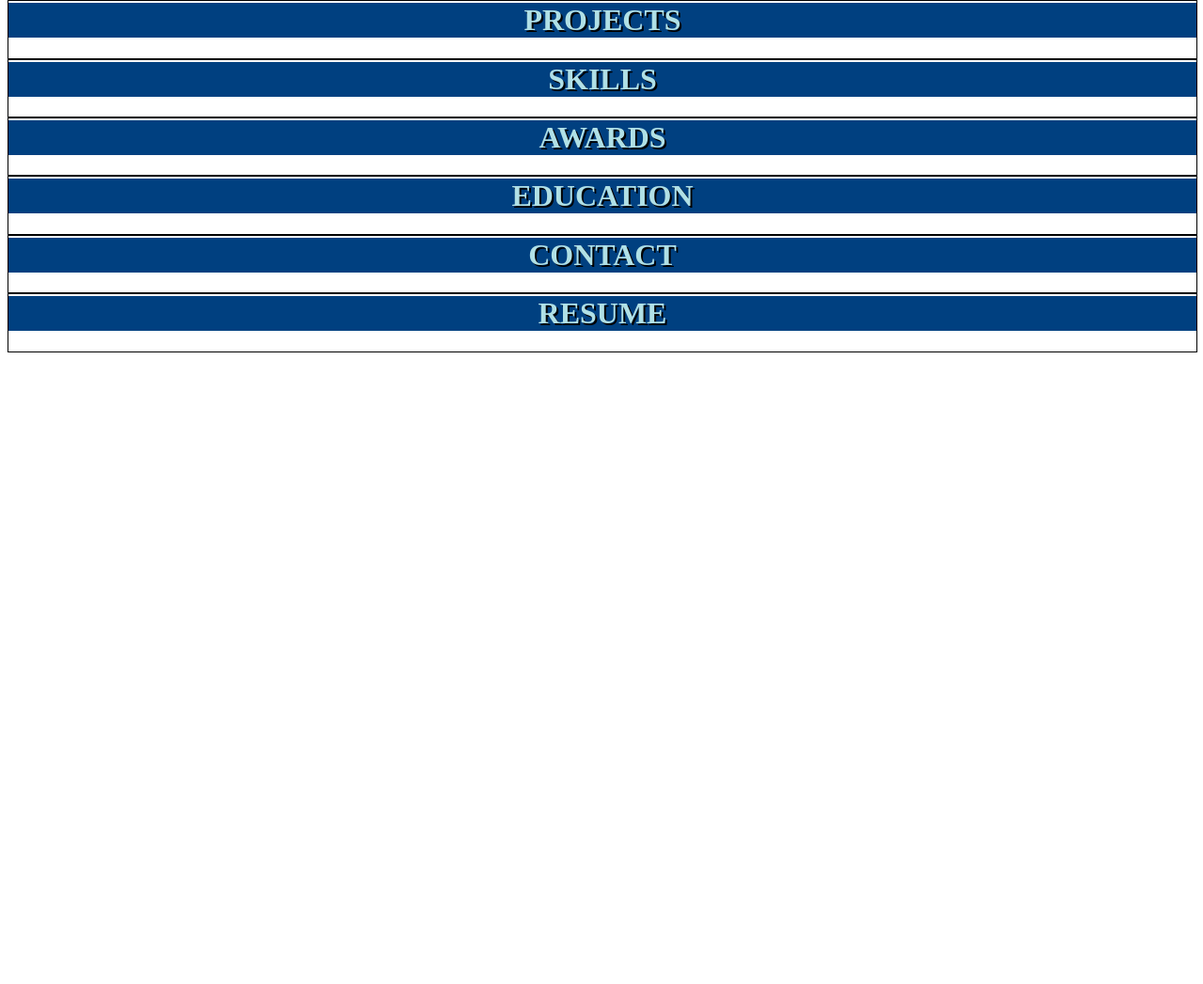
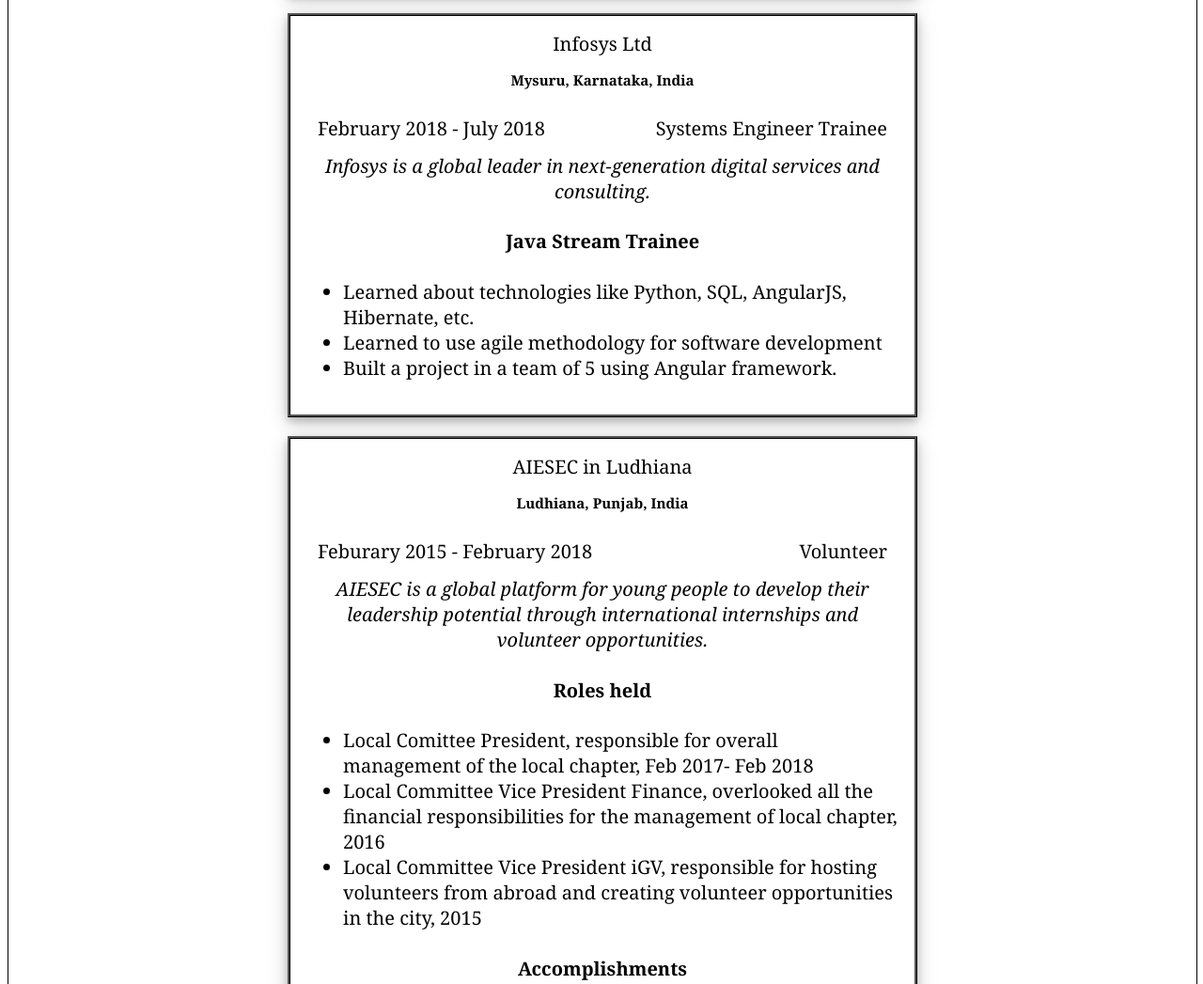
Before and after one commit to shamysekhon/shamysekhon.github.io, a plain HTML site: page index.html in a window 1280 px wide. Shown: the part 1308-2355 px from the top of the page at 94% size. Before the commit the page ends 1691 px from the top, so only its background shows below. Drawn offline with Linux system fonts and the light colour scheme.

Commit message:
Added code changes and data for work experience

```diff
--- a/script.js
+++ b/script.js
@@ -7,9 +7,10 @@ aboutLong.innerHTML+="I've always sought out opportunities and challenges that a
 
 var expData=[{
     num:1,
-    name:"Infosys",
+    name:"Infosys Ltd",
+    location:"Jaipur, Rajasthan, India",
     role:"Senior Systems Engineer",
-    period:"08/2018 - Present",
+    period:"August 2018 - Present",
     desc:"Infosys is a global leader in next-generation digital services and consulting.",
     title1:"Application Development and Maintenance(ADM)",
     roles:["Working in an agile team to develop and maintain a logistic management enterprise application for a retail organization",
@@ -21,7 +22,53 @@ var expData=[{
     accomplishments:["Stabilized the application from ~50 incidents per month to <5 incidents per month",
                     "Delivered 50 releases in Production over 2.5 years of service, with no defects"
                 ]
-}];
+},
+{
+    num:2,
+    name:"Infosys Ltd",
+    location:"Mysuru, Karnataka, India",
+    role:"Systems Engineer Trainee",
+    period:"February 2018 - July 2018",
+    desc:"Infosys is a global leader in next-generation digital services and consulting.",
+    title1:"Java Stream Trainee",
+    roles:["Learned about technologies like Python, SQL, AngularJS, Hibernate, etc.",
+        "Learned to use agile methodology for software development",
+        "Built a project in a team of 5 using Angular framework."]
+
+},
+{
+    num:3,
+    name:"AIESEC in Ludhiana",
+    location:"Ludhiana, Punjab, India",
+    role:"Volunteer",
+    period:"Feburary 2015 - February 2018",
+    desc:"AIESEC is a global platform for young people to develop their leadership potential through international internships and volunteer opportunities.",
+    title1:"Roles held",
+    roles:["Local Comittee President, responsible for overall management of the local chapter, Feb 2017- Feb 2018",
+        "Local Committee Vice President Finance, overlooked all the financial responsibilities for the management of local chapter, 2016",
+        "Local Committee Vice President iGV, responsible for hosting volunteers from abroad and creating volunteer opportunities in the city, 2015"],
+    accomplishments:["Organized various social events like Global Village, Balakalakar, for generating awareness about social issues and Sustainable Development Goals",
+                    "Got recognized in the city for the good work done",
+                    "Delivered seminars/sessions in various colleges in the city",
+                "Conducted interviews for volunteers"]
+
+},
+{
+    num:4,
+    name:"Pehchan",
+    location:"Ludhiana, Punjab, India",
+    role:"Organizer/ Presenter",
+    period:"July 2016 - December 2017",
+    desc:"A group of 3 college students who wanted to empower under-privileged school children",
+    title1:"Organizing Social Events",
+    roles:["Delivered personality development sessions to school children in summer camps, 2016 and 2017",
+        "Organized soft skills workshops in various Government Schools for the underprivileged children",
+        "Organized social events for collecting and distributing gifts for underprivileged children"]
+
+}
+
+
+];
 
 var container= document.getElementById("experienceCards");
 expData.forEach((result, idx)=>{
@@ -31,14 +78,16 @@ expData.forEach((result, idx)=>{
     <div class="card">
     <div class="card-header"  id="heading-${idx}">
     <p id="name">${result.name}</p>
+    <p id="locationDiv">${result.location}</p>
     </div>
 
     <div >
       <div class="card-body id="heading-${idx}">
-      <p id="period">${result.period}</p> <p id="role">${result.role}</p>
+     <table> <tr> <td id="period">${result.period}</td> <td></td>
+     <td id="role">${result.role}</td></tr></table>
 
-        <p>${result.desc}</p>
-        <h5>${result.title1}</h5>
+        <i>${result.desc}</i>
+        <h4>${result.title1}</h4>
        `;
 
     rolesList=makeUl(result.roles);
--- a/style.css
+++ b/style.css
@@ -25,10 +25,14 @@
 .card {
     width: 50%;
     margin: auto;
+    margin-top: 20px;
+    margin-bottom: 10px;
     padding: 1rem;
-    border: 1px solid black;
+    border: 3px solid black;
+    border-style: ridge;
     font-size: 20px;
     font-family: Cambria, Cochin, Georgia, Times, 'Times New Roman', serif;
+    box-shadow: 0 4px 8px 0 rgba(0, 0, 0, 0.2), 0 6px 20px 0 rgba(0, 0, 0, 0.19);
 
     }
 
@@ -39,6 +43,7 @@
 
 
 #name{
+    font-size: 20px;
     display: block;
     margin:auto;
     width: fit-content;
@@ -50,8 +55,9 @@
 
     margin-left: auto;
     margin-right: 0;
+    text-align: right;
 
-    width: fit-content;
+    width: 50%;
 
 
 }
@@ -60,9 +66,24 @@
 
     margin-left: 0;
     margin-right:auto;
-    width: fit-content;
+    width: 50%;
 
 }
+
+#locationDiv{
+    font-size: 15px;
+    font-weight: bold;
+
+}
+table{
+    font-size: 20px;
+    display: block;
+    width: 100%;
+    column-span: all;
+    padding:10px;
+
+}
+
 
 .role-ul{
     text-align: left;
```
